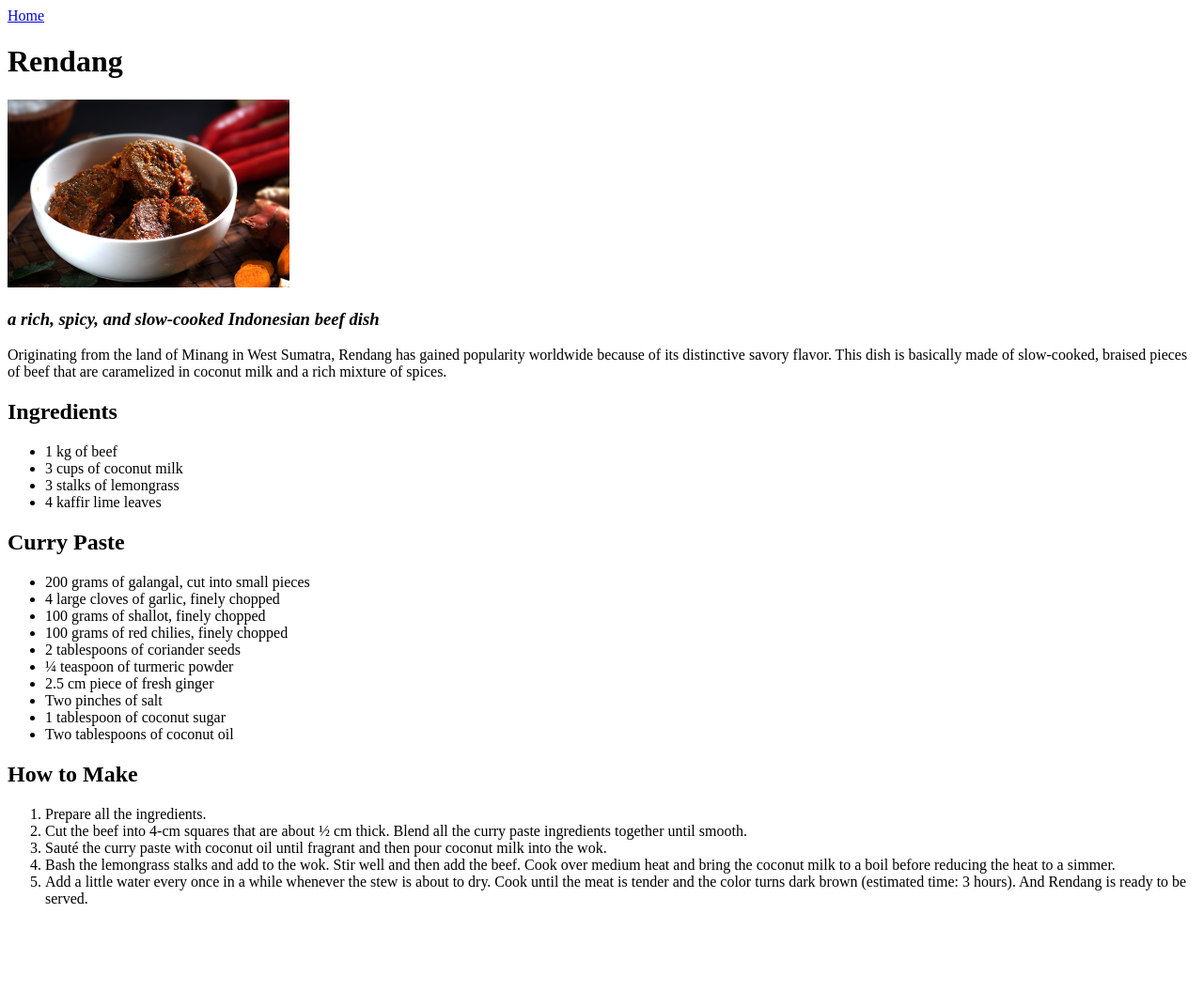
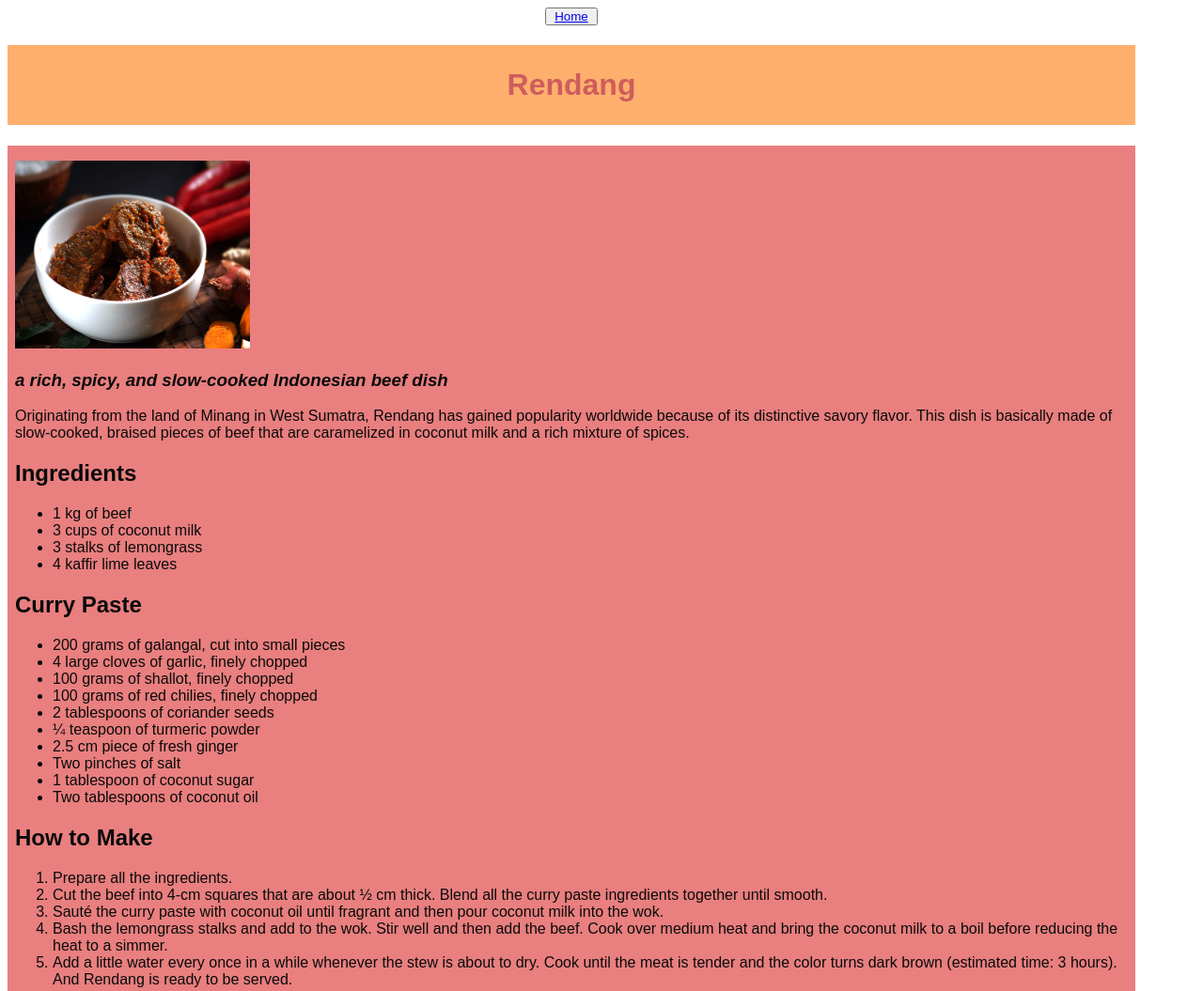
Before and after one commit to agmalism/odin-recipes, a plain HTML site: page recipes/rendang.html in a window 1280 px wide. Shown: the top 1055 px of the page at 94% size. Before the commit the page ends 982 px from the top, so only its background shows below. Drawn offline with Linux system fonts and the light colour scheme.

Commit message:
Add style to page

```diff
--- a/recipes/rendang.html
+++ b/recipes/rendang.html
@@ -4,10 +4,13 @@
     <meta charset="UTF-8">
     <meta name="viewport" content="width=device-width, initial-scale=1.0">
     <title>Rendang</title>
+    <link rel="stylesheet" href="../style.css">
 </head>
 <body>
-    <a href="../index.html">Home</a>
+    <button><a href="../index.html">Home</a></button>
+
     <h1>Rendang</h1>
+    <div class="rendang page">
         <img src="../img/rendang.jpg" alt="Rendang food" height="200">
         <h3><em>a rich, spicy, and slow-cooked Indonesian beef dish</em></h3>
         <p>Originating from the land of Minang in West Sumatra, Rendang has gained popularity worldwide because of its distinctive savory flavor. This dish is basically made
@@ -21,7 +24,7 @@
             <li>4 kaffir lime leaves</li>
         </ul>
 
-    <h2>Curry Paste</h2>
+        <h2>Curry Paste</h2>
         <ul>
             <li>200 grams of galangal, cut into small pieces</li>
             <li>4 large cloves of garlic, finely chopped</li>
@@ -35,7 +38,7 @@
             <li>Two tablespoons of coconut oil</li>
         </ul>
 
-    <h2>How to Make</h2>
+        <h2>How to Make</h2>
         <ol>
             <li>Prepare all the ingredients.</li>
             <li>Cut the beef into 4-cm squares that are about ½ cm thick. Blend all
@@ -47,5 +50,6 @@
             <li>Add a little water every once in a while whenever the stew is about to dry. Cook until the meat is tender and the color turns dark brown (estimated time: 3 hours).
                 And Rendang is ready to be served.</li>
         </ol>
+    </div>
 </body>
 </html>
```
Also changed, not shown: recipes/sate-ayam.html (+6 -1 lines).
